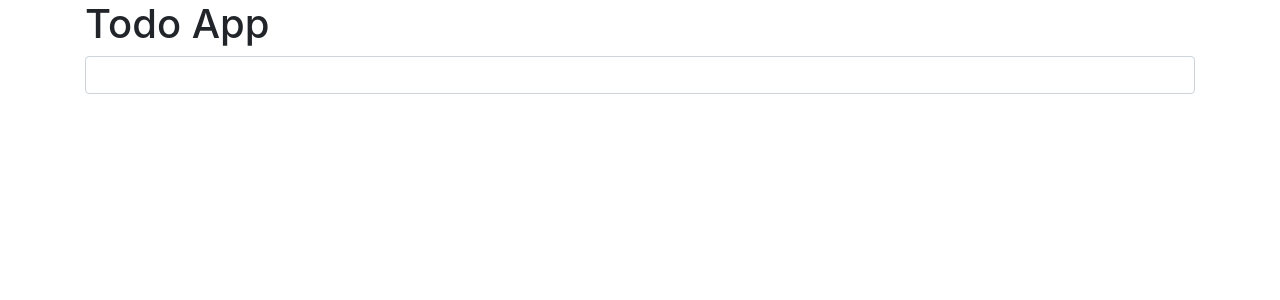
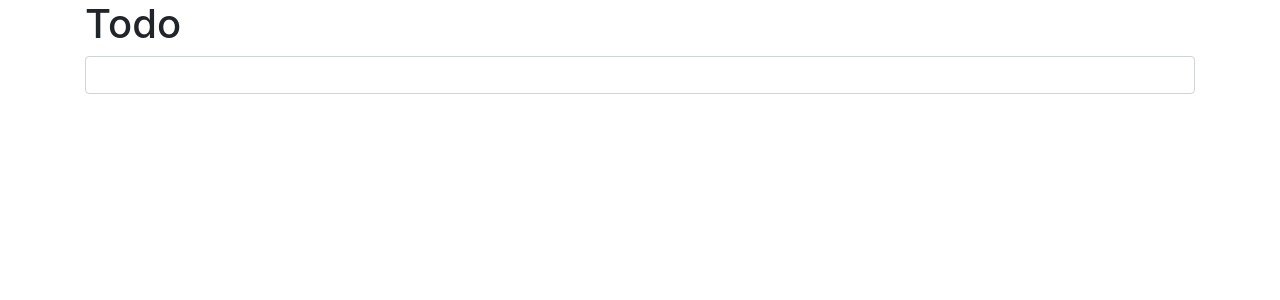
Before and after one commit to sea-kun/react-todo, a React app: page / in a window 1280 px wide. Shown: the top 300 px of the page. Built offline with nearby package versions, Linux system fonts and the light colour scheme; the HTML template or start-up script is replaced by a standard one.

Commit message:
[change]ディレクトリ構成を変更

```diff
--- a/src/components/TodoApp.jsx
+++ b/src/components/container/TodoApp.jsx
@@ -1,8 +1,9 @@
 import React, { Component } from "react";
 import { Container, Row, Col } from 'reactstrap';
 
-import TodoList from "./TodoList.jsx";
-import TodoForm from "./TodoForm.jsx";
+import TodoTitle from "../presentational/TodoTitle"
+import TodoForm from "../presentational/TodoForm";
+import TodoList from "../presentational/TodoList";
 
 class TodoApp extends Component {
   constructor(props) {
@@ -51,7 +52,7 @@ class TodoApp extends Component {
       <Container>
           <Row>
               <Col>
-                  <h1>Todo App</h1>
+                  <TodoTitle/>
               </Col>
           </Row>
           <Row>
--- /dev/null
+++ b/src/components/presentational/TodoTitle.jsx
@@ -0,0 +1,7 @@
+import React from "react"
+
+const TodoTitle = () => (
+    <h1>Todo</h1>
+)
+
+export default TodoTitle
--- a/src/index.jsx
+++ b/src/index.jsx
@@ -2,7 +2,7 @@ import React from "react";
 import ReactDOM from "react-dom";
 import 'bootstrap/dist/css/bootstrap.min.css';
 
-import TodoApp from "./components/TodoApp.jsx";
+import TodoApp from "./components/container/TodoApp";
 
 const rootElement = document.getElementById("root");
 ReactDOM.render(<TodoApp />, rootElement);
```
Also changed, not shown: src/components/presentational/TodoForm.jsx (renamed from src/components/TodoForm.jsx), src/components/presentational/TodoList.jsx (renamed from src/components/TodoList.jsx), 1 other file (tests, documents, lock files or other folders).
